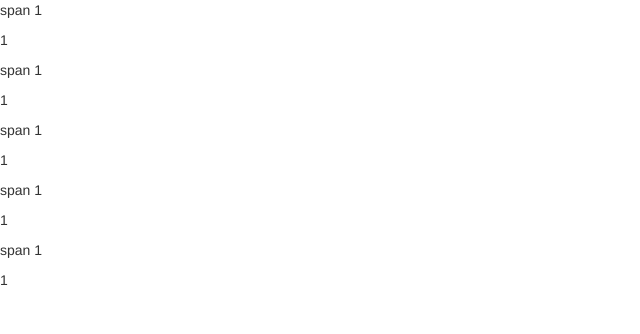
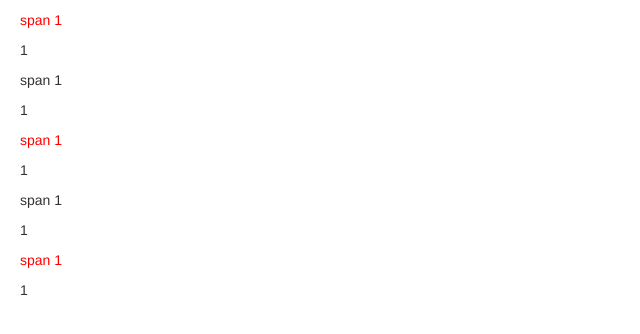
Before and after one commit to MatWidOZS/10-2-jQuery, a website: page index.html in a window 1280 px wide. Shown: the whole page, without its empty margins (0-640 px from the left). Drawn offline with nearby package versions, Linux system fonts and the light colour scheme; files that its build step writes are made by us from their sources.

Commit message:
Add 'change color of every second span' function

```diff
--- a/index.html
+++ b/index.html
@@ -4,7 +4,7 @@
     	<meta charset="UTF-8">
         <title>jQuery</title>
         <link rel="stylesheet" href="https://maxcdn.bootstrapcdn.com/bootstrap/3.3.6/css/bootstrap.min.css" integrity="sha384-1q8mTJOASx8j1Au+a5WDVnPi2lkFfwwEAa8hDDdjZlpLegxhjVME1fgjWPGmkzs7" crossorigin="anonymous">
-        <link rel="stylesheet" type="text/css" href="style.css">
+        <link rel="stylesheet" type="text/css" href="css/style.css">
         <script src="https://ajax.googleapis.com/ajax/libs/jquery/3.2.1/jquery.min.js"></script>
     </head>
     <body>
@@ -41,6 +41,6 @@
 			</div>
 		</div>
 
-		<script type="text/javascript" src="js/scripts.js"></script>
+		<script type="text/javascript" src="js/script.js"></script>
     </body>
 </html>
--- a/js/script.js
+++ b/js/script.js
@@ -0,0 +1,14 @@
+// $(function() {
+
+// 	var span = $('span');
+
+// 	span.each(function(index, element) {
+// 		if(index % 2 == 0) {
+// 			$(element).css('color', 'red');
+// 		}
+// 	});
+// });
+
+$(function() {
+	$('span:even').css('color', 'red');
+});
--- a/sass/style.scss
+++ b/sass/style.scss
@@ -1 +1,9 @@
 * {box-sizing: border-box;}
+
+div {
+	margin-left: 10px;
+}
+
+div:first-of-type {
+	margin-top: 10px;
+}
```
Also changed, not shown: css/style.css (added), 1 other file.
